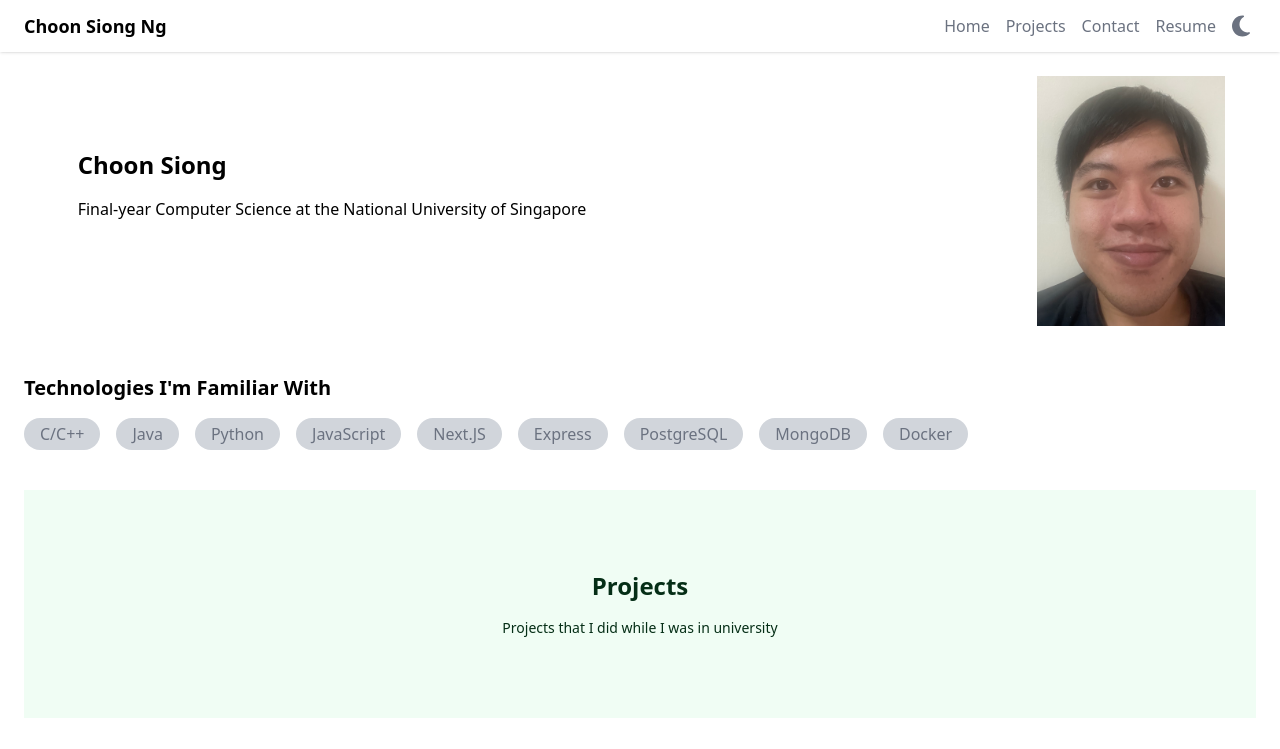
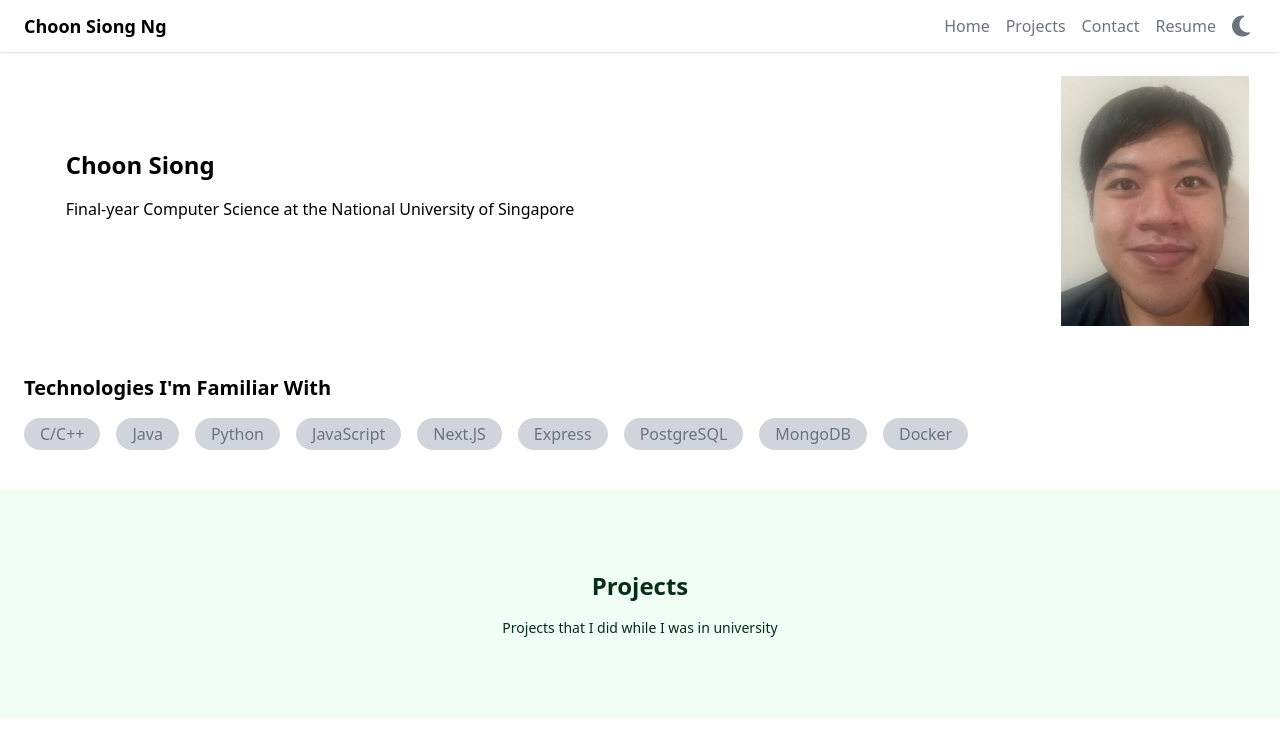
Before and after one commit to csiongn/choonsiongng.com, a Next.js app: page / in a window 1280 px wide. Shown: the top 749 px of the page. Built offline with nearby package versions, Linux system fonts and the light colour scheme.

Commit message:
Fix padding

```diff
--- a/src/components/Layout.tsx
+++ b/src/components/Layout.tsx
@@ -99,7 +99,7 @@ const Layout: React.FC<LayoutProps> = ({ children }) => {
                     </div>
                 </div>
             </header>
-            <main className="flex-grow px-6 relative">
+            <main className="flex-grow relative">
                 {children}
             </main>
         </div>
--- a/src/components/TechnologiesList.tsx
+++ b/src/components/TechnologiesList.tsx
@@ -4,7 +4,7 @@ import TechnologyItem from "@/components/TechnologyItem";
 
 const TechnologiesList: React.FC = () => {
     return (
-        <div className="container py-6 my-4 mx-auto">
+        <div className="container px-6 py-6 my-4 mx-auto">
             <h2 className="text-xl font-semibold mb-4">Technologies I&apos;m Familiar With</h2>
             <div className="flex flex-wrap gap-4">
                 {technologies.map(technology => (
```
